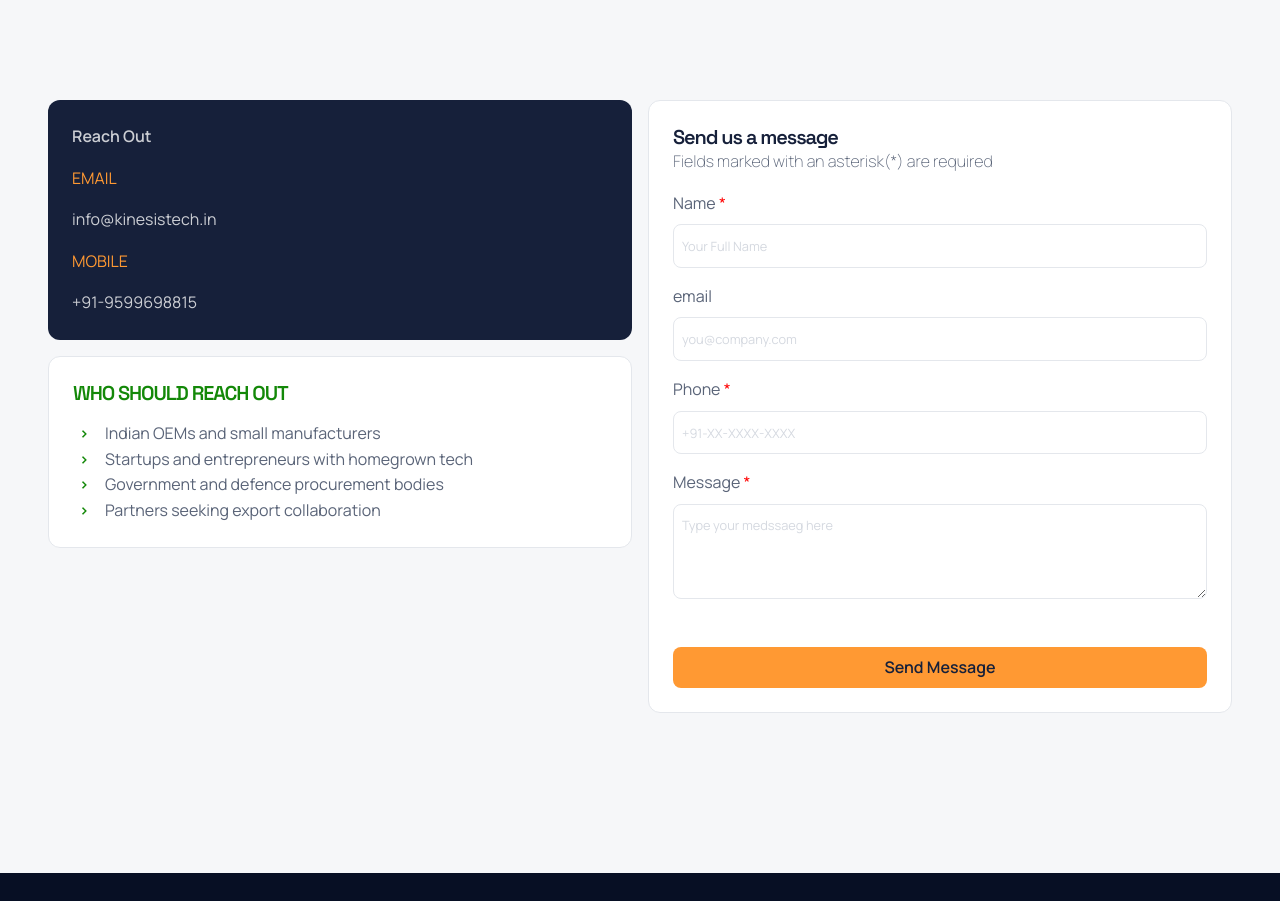
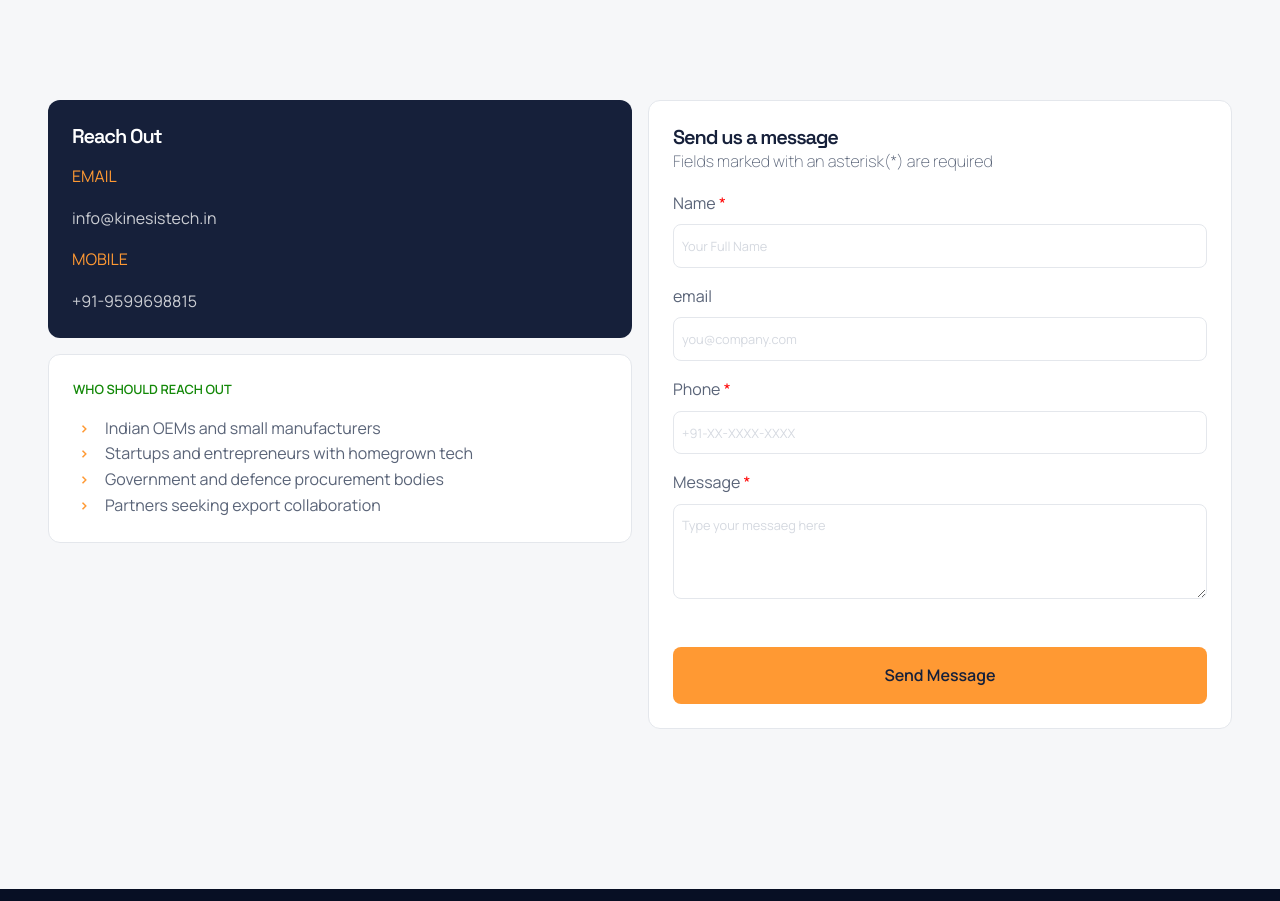
Before and after one commit to divyanshchahar/kinesis, a Next.js app: page /contactus in a window 1280 px wide. Shown: the part 740-1641 px from the top of the page. Built offline with nearby package versions, Linux system fonts and the light colour scheme.

Commit message:
updated styling

```diff
--- a/src/app/contactus/page.tsx
+++ b/src/app/contactus/page.tsx
@@ -21,7 +21,7 @@ export default function ContactUS() {
 
                         <div className={`${styles.flex} ${styles.gap2} ${styles.minWidth431}`}>
                             <div className={`${styles.contactUs} colorScheme3`}>
-                                <p className={`boldNormal`}>Reach Out</p>
+                                <p className={`h6 ${styles.heading}`}>Reach Out</p>
 
                                 <p className={`regularNormal ${styles.saffron}`}>EMAIL</p>
 
@@ -33,9 +33,9 @@ export default function ContactUS() {
                             </div>
 
                             <div className={`${styles.whoShouldContactUS} colorScheme2`}>
-                                <p className={`h6 ${styles.green}`}>WHO SHOULD REACH OUT</p>
+                                <p className={`boldSmall ${styles.green}`}>WHO SHOULD REACH OUT</p>
 
-                                <UnorderedListComponent listType={"arrow"} listColor={"green"}
+                                <UnorderedListComponent listType={"arrow"} listColor={"saffron"}
                                                         listItems={[`Indian OEMs and small manufacturers`, `Startups and entrepreneurs with homegrown tech`, `Government and defence procurement bodies`, `Partners seeking export collaboration`]}
                                                         colorScheme={"colorScheme2"}/>
                             </div>
@@ -61,9 +61,9 @@ export default function ContactUS() {
                                                     colorScheme={"colorScheme2"}/>
 
                                 <TextAreaComponent colorScheme={"colorScheme2"} fieldName={"Message"}
-                                                   placeHolder={"Type your medssaeg here"} mandatory={true}/>
+                                                   placeHolder={"Type your messaeg here"} mandatory={true}/>
 
-                                <CTAButton version={"inline"} ctaText={"Send Message"}
+                                <CTAButton version={"large"} ctaText={"Send Message"}
                                            addedStyle={styles.centeredTExt} clickHandler={() => {
                                 }}/>
                             </form>
```
